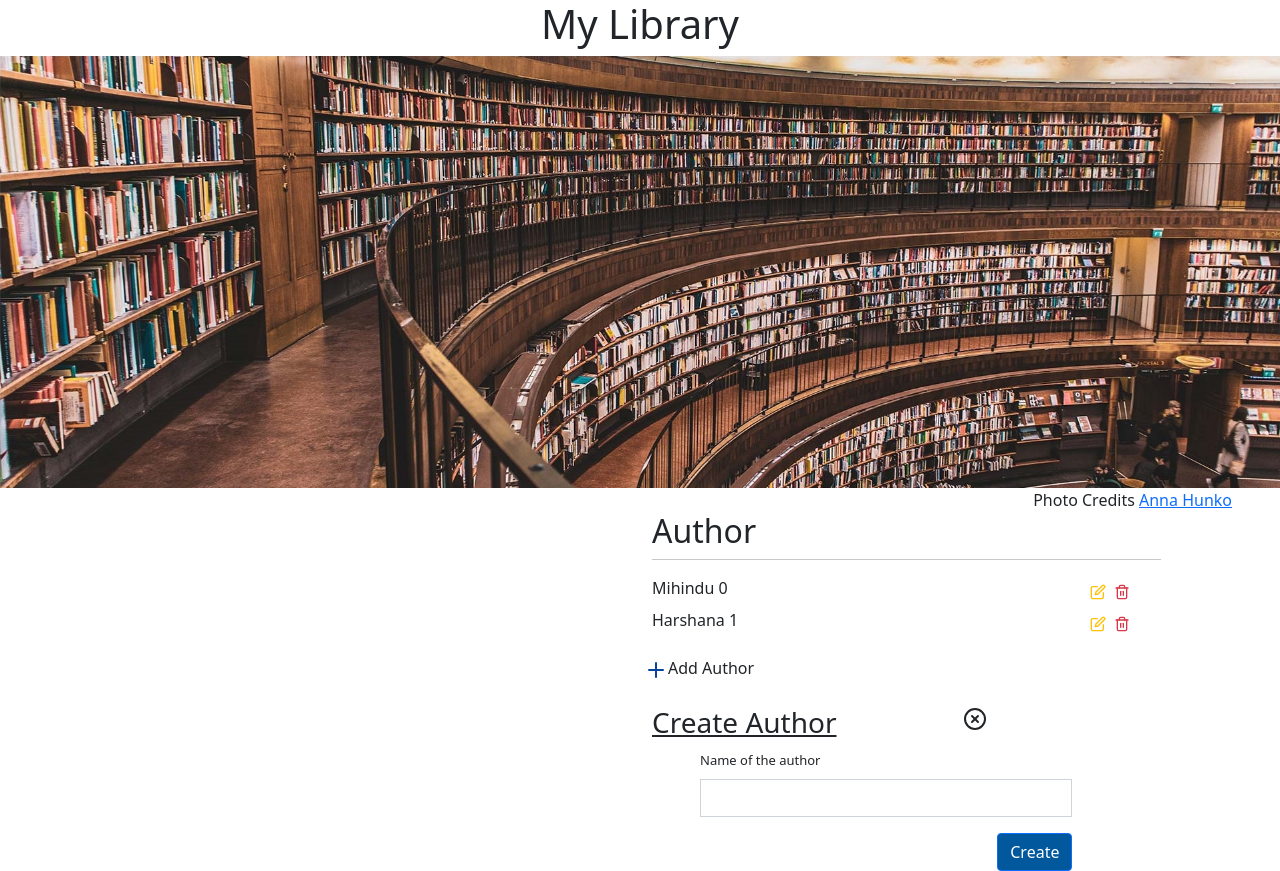
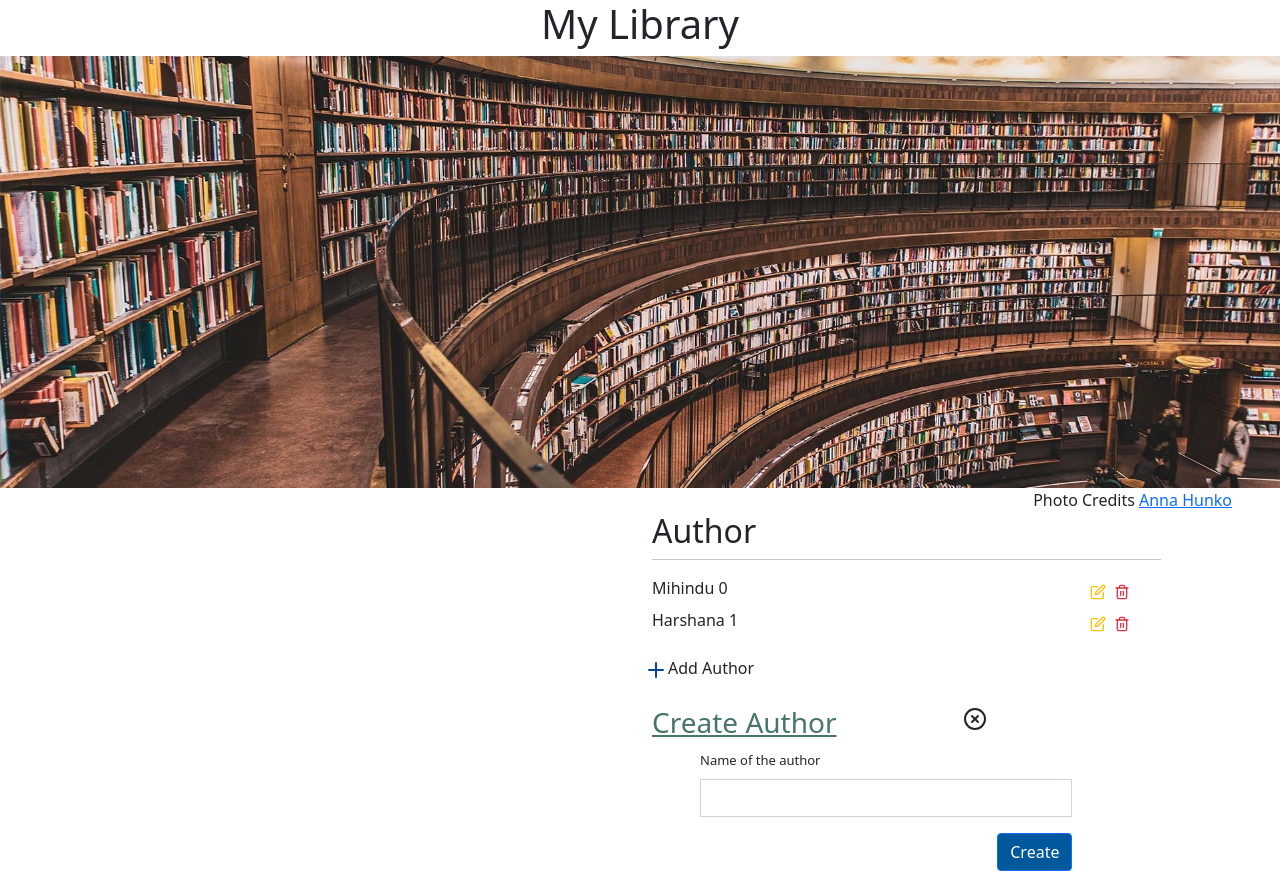
Before and after one commit to mihiHarshana/lib-individual, a React (Create React App) app: page / in a window 1280 px wide. Built offline with nearby package versions, Linux system fonts and the light colour scheme.

Commit message:
Add color to Author form close button

```diff
--- a/src/assests/scss/_authorForm.scss
+++ b/src/assests/scss/_authorForm.scss
@@ -1,11 +1,13 @@
 h3 {
   text-decoration: underline;
+  color: #47756b;
 }
 c-circle {
   cursor: pointer;
 }
 .author-label {
-  font-size: small ;
+  font-size: small;
+
 }
 
 .create-button {
```
